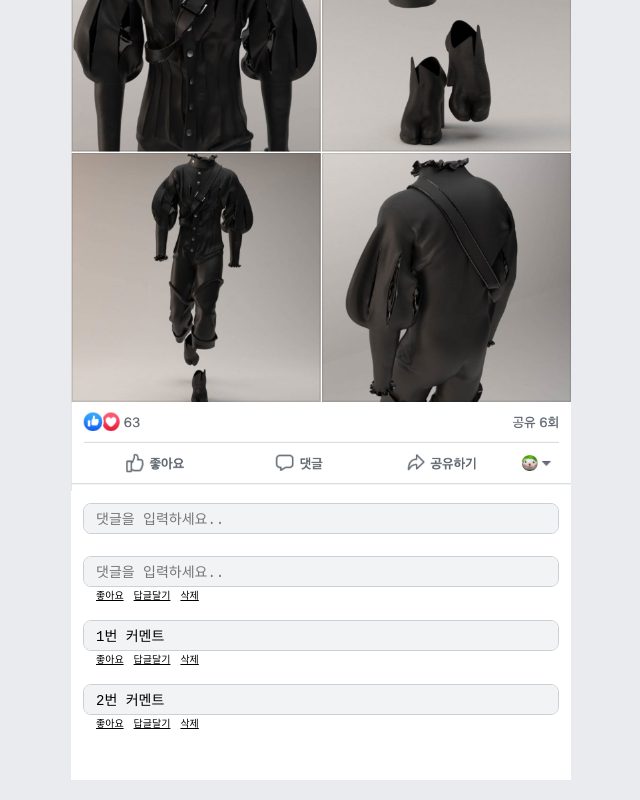
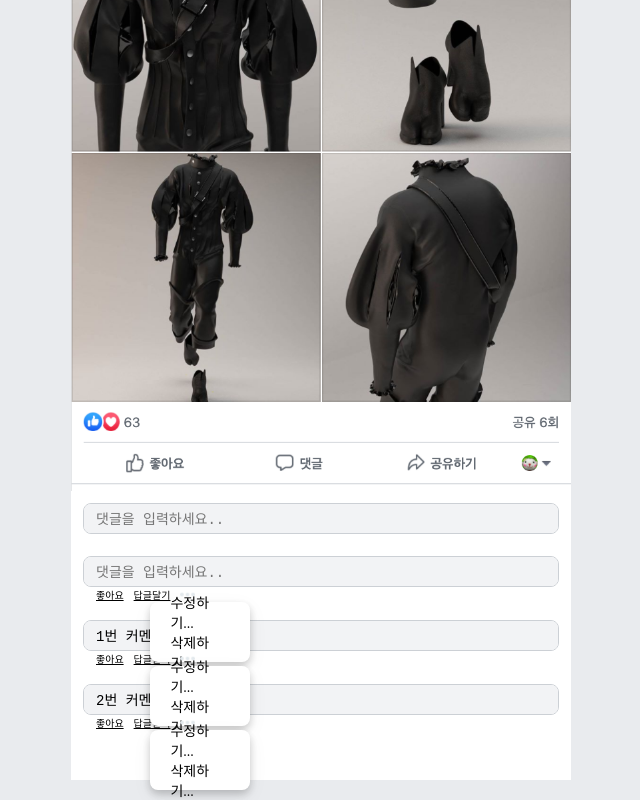
Before and after one commit to soobing/react-comment, a React app: page / in a window 1280 px wide. Shown: the part 355-1155 px from the top of the page, without its empty margins (319-959 px from the left). Built offline with nearby package versions, Linux system fonts and the light colour scheme.

Commit message:
모달 추가

```diff
--- a/src/assets/comment.css
+++ b/src/assets/comment.css
@@ -45,3 +45,35 @@
 .comment > div:nth-of-type(3) > textarea {
   /* background: gold; */
 }
+
+.more-wrapper {
+  display: flex;
+  align-items: center;
+  position: relative;
+}
+.more-wrapper img{
+  width: 15px;
+}
+.more-wrapper .more-modal {
+  position: absolute;
+  display: flex;
+  flex-direction: column;
+  justify-content: center;
+  padding: 20px;
+  box-sizing: border-box;
+  font-size: 14px;
+  width: 100px;
+  height: 60px;
+  background: #ffffff;
+  box-shadow: 0 4px 8px 0 rgba(0, 0, 0, 0.2), 0 6px 20px 0 rgba(0, 0, 0, 0.06);
+  top: 15px;
+  left: -30px;
+  border-radius: 8px;
+  cursor: default;
+}
+.more-wrapper .more-modal > div {
+  cursor: pointer;
+}
+.more-wrapper .more-modal > div:hover {
+  background: #e0dede;
+}
--- a/src/components/comment.js
+++ b/src/components/comment.js
@@ -4,6 +4,7 @@ import * as types from '../actions';
 
 import TextArea from '../components/textarea';
 import '../assets/comment.css'
+import more from '../assets/images/more.png'
 
 export default function orange({ replyCallback, item }) {
   const dispatch = useDispatch();
@@ -23,6 +24,10 @@ export default function orange({ replyCallback, item }) {
     <div>
       <div>좋아요</div>
       {replyCallback && <div onClick={replyCallback}>답글달기</div>}
+      <div className='more-wrapper'>
+        <img src={more} />
+        <div className='more-modal'>
+          <div>수정하기...</div>
           <div onClick={(e) => {
             dispatch({
               type: types.COMMENT_DELETE,
@@ -30,7 +35,9 @@ export default function orange({ replyCallback, item }) {
                 id: item.id
               }
             })
-      }}>삭제</div>
+          }}>삭제하기...</div>
+        </div>
+      </div>
     </div>
   </div>
 }
--- a/src/pages/comments.js
+++ b/src/pages/comments.js
@@ -5,7 +5,6 @@ import { useDispatch, useSelector } from 'react-redux';
 import * as types from '../actions';
 import postImg from '../assets/images/post.png'
 import '../assets/style.css'
-import Orange from '../components/orange';
 
 export default function commentsPage() {
   const { comments } = useSelector(state => state);
```
Also changed, not shown: src/assets/images/more.png (added). Lines whose indentation alone changed are shown as unchanged.
